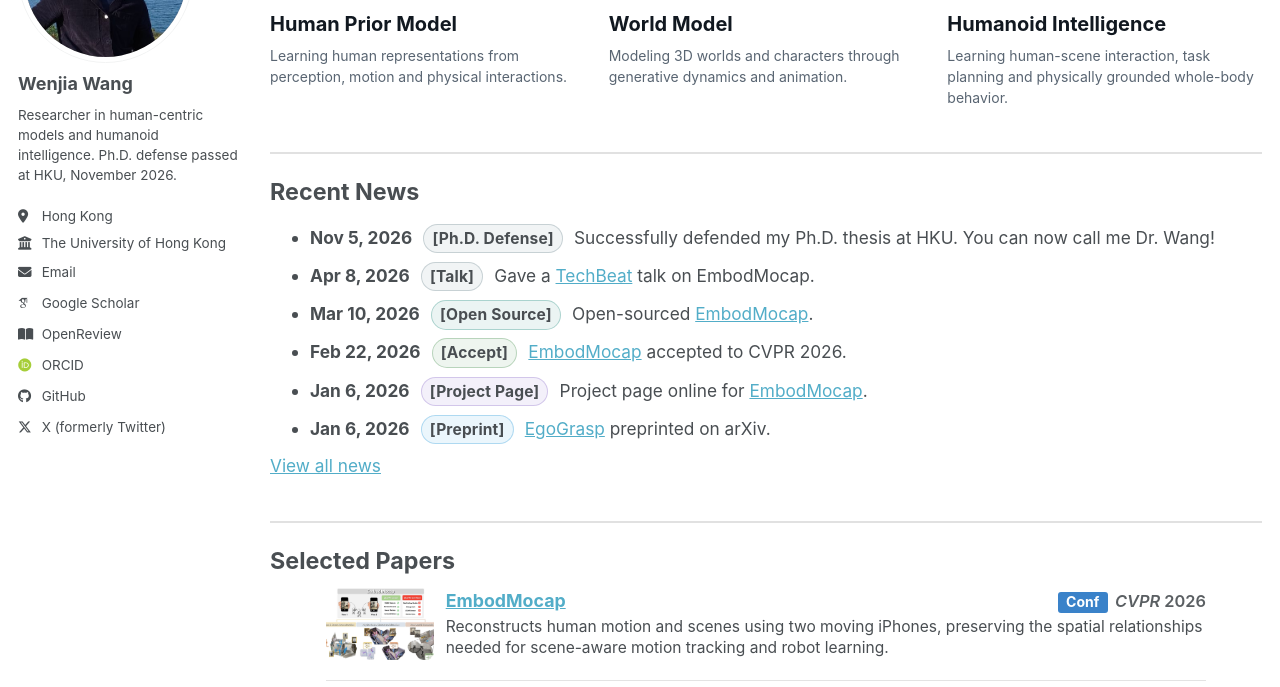
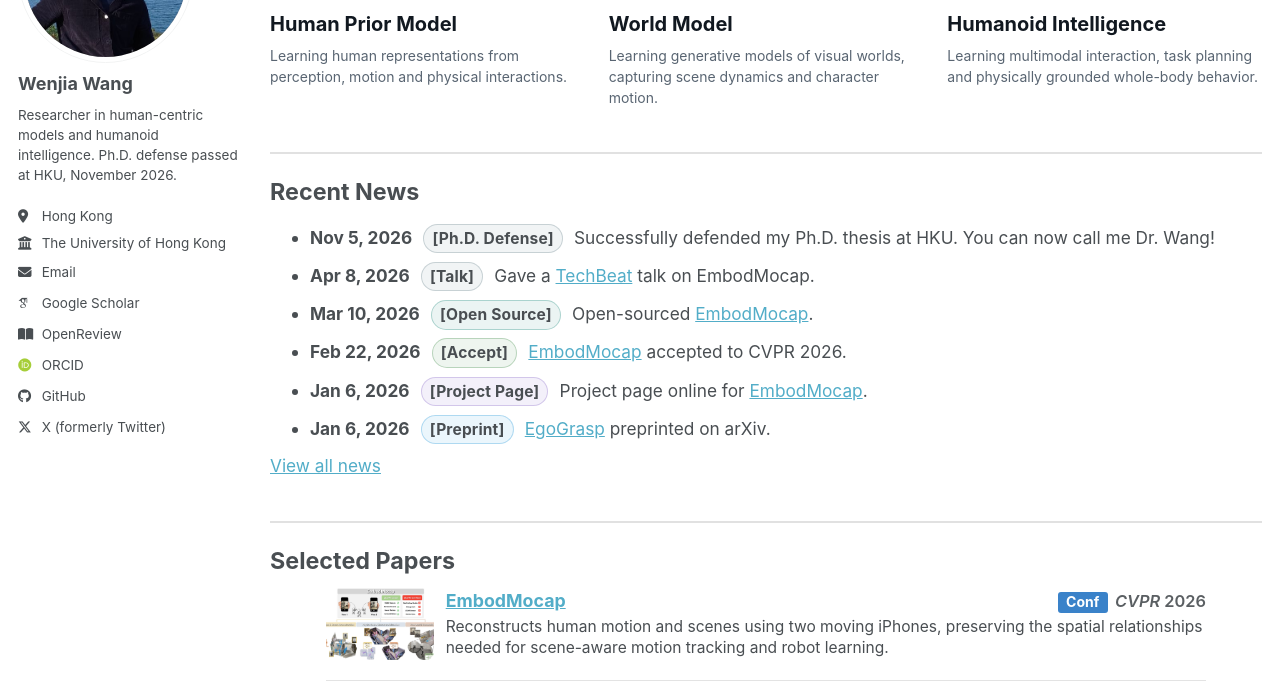
Before and after one commit to WenjiaWang0312/WenjiaWang0312.github.io, a Jekyll site: the page built from _pages/about.md, in a window 1280 px wide and 900 px high, scrolled down 489 px, cut to the strip 213-900 px from the top of the window. Built offline with Jekyll 4.4.1, drawn with Linux system fonts in a browser that asks for light colours; some web fonts are replaced; a script bundle is joined from its source files by our own code; library files that are not in the unit come from our copies.

Commit message:
Refine research interest descriptions

```diff
--- a/_pages/about.md
+++ b/_pages/about.md
@@ -28,11 +28,11 @@ redirect_from:
 </article>
 <article class="research-theme-card" aria-label="World Model">
   <div class="research-theme-media"><a class="research-theme-frame" href="/publication/2026-05-25-4world"><img src="/assets/publications/4world.jpg" alt="4World research results" loading="lazy" /></a><a class="research-theme-frame" href="/publication/2026-05-25-gated-voronoi-transformers"><img src="/assets/publications/id_anchor.jpg" alt="Gated Voronoi Transformers research results" loading="lazy" /></a></div>
-  <div class="research-theme-copy"><h3>World Model</h3><p class="research-theme-description">Modeling 3D worlds and characters through generative dynamics and animation.</p></div>
+  <div class="research-theme-copy"><h3>World Model</h3><p class="research-theme-description">Learning generative models of visual worlds, capturing scene dynamics and character motion.</p></div>
 </article>
 <article class="research-theme-card" aria-label="Humanoid Intelligence">
   <div class="research-theme-media"><a class="research-theme-frame" href="/projects/embodmocap/"><img src="/projects/embodmocap/teaser.jpg" alt="EmbodMocap research results" loading="lazy" /></a><a class="research-theme-frame" href="https://liangpan99.github.io/TokenHSI/"><img src="/assets/publications/tokenhsi.png" alt="TokenHSI research results" loading="lazy" /></a><a class="research-theme-frame" href="/projects/sims/"><img src="/assets/publications/sims.png" alt="SIMS research results" loading="lazy" /></a><a class="research-theme-frame" href="https://omnicontact.github.io/"><img src="/assets/publications/omnicontact.gif" alt="OmniContact research results" loading="lazy" /></a></div>
-  <div class="research-theme-copy"><h3>Humanoid Intelligence</h3><p class="research-theme-description">Learning human-scene interaction, task planning and physically grounded whole-body behavior.</p></div>
+  <div class="research-theme-copy"><h3>Humanoid Intelligence</h3><p class="research-theme-description">Learning multimodal interaction, task planning and physically grounded whole-body behavior.</p></div>
 </article></div>
 </section>
 
```
